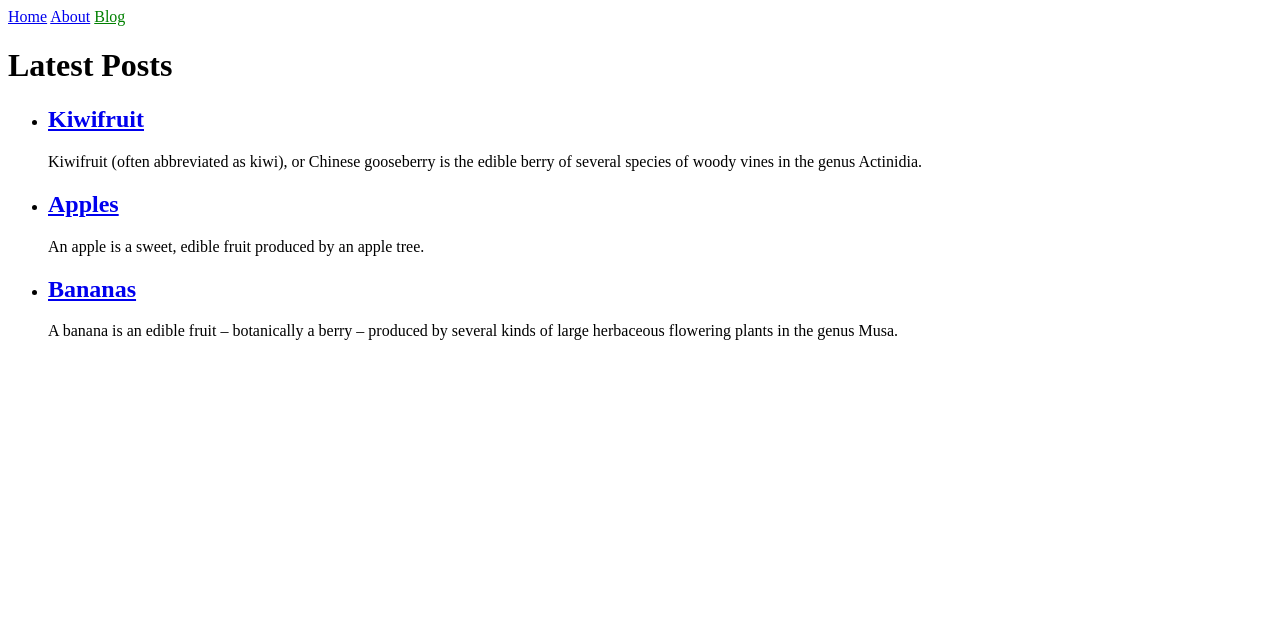
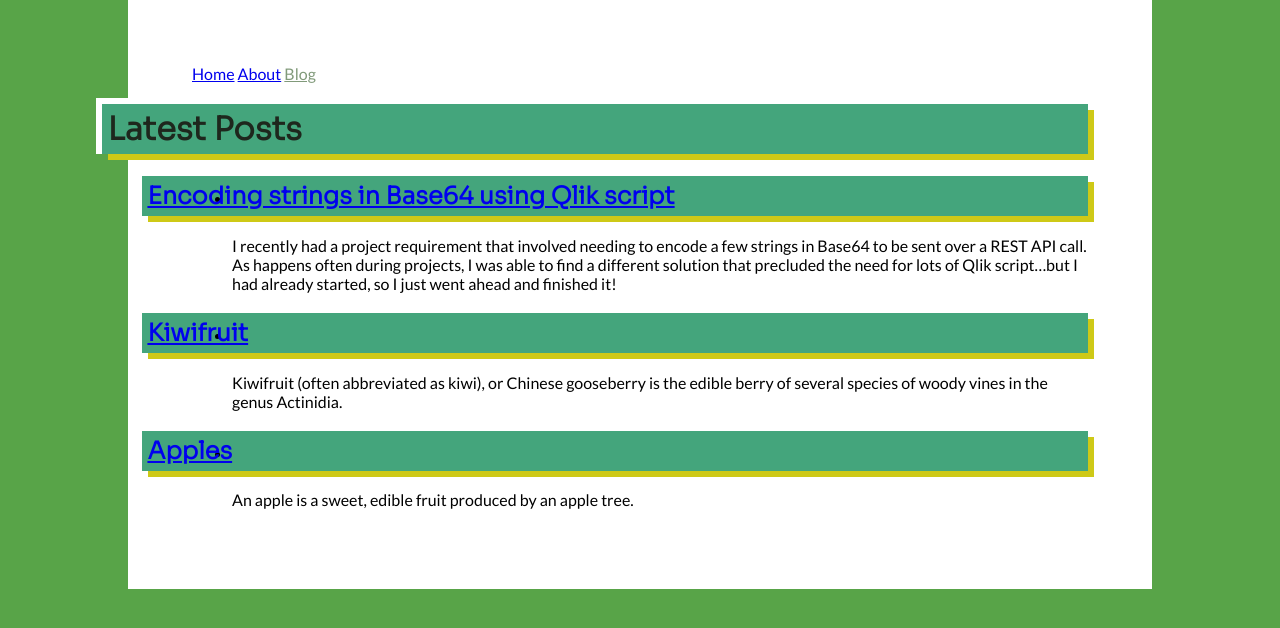
Before and after one commit to hurrifan1/SpiveyWorld, a Jekyll site: the page built from blog.html, in a window 1280 px wide. Shown: the top 628 px of the page. Built offline with Jekyll 4.4.1, drawn with Linux system fonts in a browser that asks for light colours; some of the changed lines change nothing that is shown.

Commit message:
added meat to this bone

````diff
--- a/_layouts/default.html
+++ b/_layouts/default.html
@@ -2,14 +2,20 @@
 ---
 <!doctype html>
 <html>
-  <head>
+
+<head>
     <meta charset="utf-8">
     <title>{{ page.title }}</title>
     <link rel="stylesheet" href="/assets/css/styles.css">
     {% seo %}
-  </head>
-  <body>
+</head>
+
+<header>
     {% include navigation.html %}
+</header>
+
+<body>
     {{ content }}
-  </body>
+</body>
+
 </html>
--- a/_posts/2018-08-20-bananas.md
+++ /dev/null
@@ -1,12 +0,0 @@
----
-layout: post
-author: jill
----
-A banana is an edible fruit – botanically a berry – produced by several kinds
-of large herbaceous flowering plants in the genus Musa.
-
-In some countries, bananas used for cooking may be called "plantains",
-distinguishing them from dessert bananas. The fruit is variable in size, color,
-and firmness, but is usually elongated and curved, with soft flesh rich in
-starch covered with a rind, which may be green, yellow, red, purple, or brown
-when ripe.
--- /dev/null
+++ b/_posts/2020-10-08-base64-encode-qlik-script.md
@@ -0,0 +1,294 @@
+---
+layout: post
+title: Encoding strings in Base64 using Qlik script
+---
+I recently had a project requirement that involved needing to encode a few strings in Base64 to be sent over a REST API call. As happens often during projects, I was able to find a different solution that precluded the need for lots of Qlik script...but I had already started, so I just went ahead and finished it!
+
+Below, I go through the process of writing some Qlik script to encode strings in Base64.
+
+## Step 1. What the hell is Base64?
+Yeah, I didn't know before this project. Is it encryption? Is it a way to convert between character encodings?
+
+Turns out, it's _basically_ a way to get from binary data to textual data, and vice versa, for the purpose of transferring information. That's no doubt a horrendous over-simplification, perhaps to the point of being a bit wrong, but it's near enough for the purposes of this post.
+
+## Step 2. Determine the game plan
+Here's what I needed my script to do:
+
+1. Take any string (i.e. "Qlik").
+2. Convert each character to their ASCII index.
+3. Convert those ASCII index values to ~~binary~~ _(turns out, "bit pattern" is the more apt term here)_. Note that these are octets, or groups of 8 bits.
+
+Here's a table to illustrate what we have so far:
+
+|     Q    |     l    |     i    |     k    |
+|:--------:|:--------:|:--------:|:--------:|
+|    81    |    108   |    105   |    107   |
+| 01010001 | 01101100 | 01101001 | 01101011 |
+
+4. Combine those bits and then separate them into 24-bit sequences.
+
+|          24 bits         |  ~~24 bits~~ 8 bits |
+|:------------------------:|:--------:|
+| 010100010110110001101001 | 01101011 |
+
+Notice that with our string "Qlik", we end up with a group of bits that don't fit into a 24-bit sequence -- in this case, we have 8 leftover. What we'll do is add zeroes to the end of that octet, which will ultimately be converted to a padding character, = (equal sign):
+
+|          24 bits         |          24 bits         |
+|:------------------------:|:------------------------:|
+| 010100010110110001101001 | 011010110000000000000000 |
+
+5. Then, split those groups into sextets, or groups of six.
+6. Those sextets are then converted to an index that will return a Base64 character.
+
+When using our above example, the first 6 bits in our 24-bit sequence are 010100. This converts to the number 20. So we now must go to that index in this string of Base64 characters:
+`ABCDEFGHIJKLMNOPQRSTUVWXYZabcdefghijklmnopqrstuvwxyz0123456789+/`
+
+Doing so will return the character U:
+
+```
+0  1  2  3  4  5  6  7  8  9  10 11 12 13 14 15 16 17 18 19 20 21 22 23 24 25 26 27 28 29 30 31 .....
+A  B  C  D  E  F  G  H  I  J  K  L  M  N  O  P  Q  R  S  T  U  V  W  X  Y  Z  a  b  c  d  e  f  .....
+                                                            ^
+                                                        Index 20
+                                                     (0-based index)
+```
+
+Here's where we are in our example:
+
+| 010100 | 010110 | 110001 | 101001 | 011010 | 110000 | 000000 | 000000 |
+|:------:|:------:|:------:|:------:|:------:|:------:|:------:|:------:|
+|   20   |   22   |   49   |   41   |   26   |   48   |   pad  |   pad  |
+|    U   |    W   |    x   |    p   |    a   |    w   |    =   |    =   |
+
+Note that a bit pattern of 000000 would normally be the index for the chartacter A but in this case, since we added -- or padded -- the end with these zeroes, they're converted to the padding character, =.
+
+## Step 3. Script it out in Qlik
+Now time for the tricky part.
+
+The basic thing I'll aim for is this:
+- Write a subroutine that will:
+  - Take a string argument;
+  - Base64 encode the string;
+  - Set the encoded string to a variable.
+
+Let's start with this script here:
+
+```
+SUB Base64Encode (string)
+
+    Let vbase_String = '$(string)';
+    Let vbase_Base64Chars = 'ABCDEFGHIJKLMNOPQRSTUVWXYZabcdefghijklmnopqrstuvwxyz0123456789+/';
+    Let vbase_QuotePad = 1;
+
+    Trace #### Our string = $(vbase_String);
+
+END SUB
+```
+
+This sets up our subroutine along with a few variables:
+- `vbase_String` - Takes the subroutine argument value.
+- `vbase_Base64Chars` - Holds the Base64 characters.
+- `vbase_QuotePad` - This variable is basically here to allow for future functionality; its current purpose is to allow for double-quotes around the provided string so that Qlik can read tricky characters like quotes " " and semicolons ;.
+
+We also have a TRACE in there just to confirm in the script output that our string was picked up correctly.
+
+Now we'll generate a table where we have:
+- A field for each character in our string;
+- A field for keeping track of the order of the characters;
+- and a field for tracking the byte in base 2 (binary!).
+
+Here's the script for that:
+
+```
+SUB Base64Encode (string)
+...
+
+base_string_table_a:
+    LOAD *
+      , RowNo() as base_Character_Number
+      , text(repeat(0, 8 - len(num(ord(base_Character), '(BIN)'))) & num(ord(base_Character), '(BIN)')) as base_Binary
+    ;
+    LOAD
+        Mid( mid('$(vbase_String)', 1+$(vbase_QuotePad), len('$(vbase_String)')-($(vbase_QuotePad)*2)),  IterNo(),  1 ) as base_Character
+    AutoGenerate 1 While IterNo() <= len('$(vbase_String)')-($(vbase_QuotePad)*2);
+
+END SUB
+```
+
+Above, we used AutoGenerate with IterNo() and Mid() to parse each character into a separate row (field `[base_Binary]`). Then we have a preceding load that keeps track of the character order (field `[base_Character_Number]`) and converts the ASCII indices of the characters to binary octets, making sure to add zeroes to the beginning to ensure 8 bits, as Qlik will otherwise strip those zeroes (field `[base_Binary]`).
+
+
+
+```
+SUB Base64Encode (string)
+...
+...
+
+    base_full_binary:
+    LOAD *
+/* 6 */  , RowNo() as base_Binary_Index
+/* 5 */  , Mid('$(vbase_Base64Chars)', base_Base64_Index + 1, 1) as base_Base64_Character
+    ;
+    LOAD *
+/* 4 */  , num(num#(base_New_Bit_Pattern, '(BIN)')) as base_Base64_Index
+    ;
+    LOAD *
+/* 3 */  , mid(base_Full_Binary, ( ( IterNo() - 1 ) * 6 ) + 1, 6) as base_New_Bit_Pattern
+    WHILE IterNo() <= Div( len(base_Full_Binary) , 6)
+    ;
+    LOAD *
+/* 2 */  , text( base_Full_Binary_No_Pad & Repeat(0, num#(Frac(Fabs((Mod(len(base_Full_Binary_No_Pad), 24) - 24) / 6)) * 6) ) ) as base_Full_Binary
+    ;
+    LOAD
+/* 1 */  text( Concat(base_Binary, '', base_Character_Number) ) as base_Full_Binary_No_Pad
+    Resident base_string_table_a;
+
+END SUB
+```
+
+So there's a lot going on here. I've added some numbers `/* # */` in the script to help you follow along:
+1. This loads a new table by residenting the table created in the script section we discussed above. This line concatenates all of the binary octets from the previous section (results in field `[base_Full_Binary_No_Pad]`).
+2. This preceding load adds the field `[base_Full_Binary]`, which adds enough zeroes to the end of our concatenated binary string to complete the last sextet, which we'll be creating in the next step (we'll add the padding in a later step).
+3. This script adds a new field, `[base_New_Bit_Pattern]`, that breaks out the binary string into sextets, or groups of 6.
+4. This line converts those sextets into a number (resulting in field `[base_Base64_Index]`).
+5. This line uses the `[base_Base64_Index]` field as an index to pull the Base64 character from the `vbase_Base64Chars` variable we created at the start (results in field `[base_Base64_Character]`).
+6. Finally, this line adds the field `[base_Binary_Index]`, which provides a row number the we can use to keep these characters in order.
+
+Now we're ready to put our Base64 encoded string together and add the padding character, if needed:
+
+```
+SUB Base64Encode (string)
+...
+...
+...
+
+    let vbase_Len1 = len(peek('base_Full_Binary', 0, 'base_full_binary'));
+    let vbase_Len2 = len(peek('base_Full_Binary_No_Pad', 0, 'base_full_binary'));
+
+
+    base_Base64_Encoded:
+    LOAD
+        Concat(base_Base64_Character, '', base_Binary_Index) & repeat('=', div( 24 - mod($(vbase_Len2), 25) - num#(Frac(Fabs((Mod($(vbase_Len2), 24) - 24) / 6)) * 6) , 6) ) as base_Base64_Encoded_String
+    Resident base_full_binary;
+
+
+    Let vBase64String = peek('base_Base64_Encoded_String', 0, 'base_Base64_Encoded');
+
+END SUB
+```
+
+We first created two new variables:
+- `vbase_Len1` - The length of the binary string after we added any needed extra zeroes to complete the last sextet.
+- `vbase_Len2` - The length of the binary string before we had done that step mentioned above.
+
+Then, we resident the previous table and create a new field, `[base_Base64_Encoded_String]`, by concatenating our Base64 encoded characters from the field `[base_Base64_Character]` and then adding the padding characters we need so that we keep with our 24-bit sequence length.
+
+We now have our Base64 encoded string! We create a variable, `vBase64String`, to hold that string.
+
+The final step is simply some housekeeping:
+
+```
+SUB Base64Encode (string)
+...
+...
+...
+...
+
+    Trace #### Encoded string available from the vBase64String variable!;
+
+    Drop Tables [base_Base64_Encoded], [base_full_binary], [base_string_table_a];
+    Let vbase_String = Null();
+    Let vbase_Base64Chars = Null();
+    Let vbase_Len1 = Null();
+    Let vbase_Len2 = Null();
+
+END SUB
+```
+
+This script simply adds a TRACE to confirm that this all worked and then drops our tables and nullifies our helper variables.
+
+You can now use this subroutine as such:
+
+```
+Let string = '"' & 'Place your string here!' & '"';
+
+Call Base64Encode ('$(string)')
+```
+
+You'll notice that you have to wrap your string with double-quotes -- this is to ensure that Qlik can parse out Qlik-specific characters, like semicolons and quotes/double-quotes.
+
+## Final thoughts
+
+And there ya go! This script will encoded a string in Base64. It was hard to figure out, as I didn't anticipate how much math would go into it. Someone who knows binary math and/or Qlik script better than I do can probably find a ton of ways to make this more efficient but certainly gets the job done!
+
+### Notes
+I used several excellent resources to help me muscle through this one. Those are linked below:
+- [base64encode.org](https://www.base64encode.org/)
+- [Good ol' Wikipedia](https://en.wikipedia.org/wiki/Base64)
+
+## Full script
+
+```
+SUB Base64Encode (string)
+
+    Let vbase_String = '$(string)';
+    Let vbase_Base64Chars = 'ABCDEFGHIJKLMNOPQRSTUVWXYZabcdefghijklmnopqrstuvwxyz0123456789+/';
+    Let vbase_QuotePad = 1;
+
+    Trace #### Our string = $(vbase_String);
+
+
+    // ####################################################################
+
+
+    base_string_table_a:
+    LOAD *
+      , RowNo() as base_Character_Number
+      , text(repeat(0, 8 - len(num(ord(base_Character), '(BIN)'))) & num(ord(base_Character), '(BIN)')) as base_Binary
+    ;
+    LOAD
+        Mid( mid('$(vbase_String)', 1+$(vbase_QuotePad), len('$(vbase_String)')-($(vbase_QuotePad)*2)),  IterNo(),  1 ) as base_Character
+    AutoGenerate 1 While IterNo() <= len('$(vbase_String)')-($(vbase_QuotePad)*2);
+
+
+    base_full_binary:
+    LOAD *
+      , RowNo() as base_Binary_Index
+      , Mid('$(vbase_Base64Chars)', base_Base64_Index + 1, 1) as base_Base64_Character
+    ;
+    LOAD *
+      , num(num#(base_New_Bit_Pattern, '(BIN)')) as base_Base64_Index
+    ;
+    LOAD *
+      , mid(base_Full_Binary, ( ( IterNo() - 1 ) * 6 ) + 1, 6) as base_New_Bit_Pattern
+    WHILE IterNo() <= Div( len(base_Full_Binary) , 6)
+    ;
+    LOAD *
+      , text( base_Full_Binary_No_Pad & Repeat(0, num#(Frac(Fabs((Mod(len(base_Full_Binary_No_Pad), 24) - 24) / 6)) * 6) ) ) as base_Full_Binary
+    ;
+    LOAD
+        text( Concat(base_Binary, '', base_Character_Number) ) as base_Full_Binary_No_Pad
+    Resident base_string_table_a;
+
+
+    let vbase_Len1 = len(peek('base_Full_Binary', 0, 'base_full_binary'));
+    let vbase_Len2 = len(peek('base_Full_Binary_No_Pad', 0, 'base_full_binary'));
+
+
+    base_Base64_Encoded:
+    LOAD
+        Concat(base_Base64_Character, '', base_Binary_Index) & repeat('=', div( 24 - mod($(vbase_Len2), 25) - num#(Frac(Fabs((Mod($(vbase_Len2), 24) - 24) / 6)) * 6) , 6) ) as base_Base64_Encoded_String
+    Resident base_full_binary;
+
+
+    Let vBase64String = peek('base_Base64_Encoded_String', 0, 'base_Base64_Encoded');
+    Trace #### Encoded string available from the vBase64String variable!;
+
+    Drop Tables [base_Base64_Encoded], [base_full_binary], [base_string_table_a];
+    Let vbase_String = Null();
+    Let vbase_Base64Chars = Null();
+    Let vbase_Len1 = Null();
+    Let vbase_Len2 = Null();
+
+END SUB
+```
--- a/_sass/main.scss
+++ b/_sass/main.scss
@@ -1,3 +1,97 @@
+$pal-1: #1e271d;
+$pal-2: #274637;
+$pal-3: #2b725f;
+$pal-4: #44a57c;
+$pal-5: #819a7a;
+$pal-6: #58a448;
+$pal-7: #cec917;
+
+$pal-8: rgb(76, 175, 80);
+
+html {
+  background-color: $pal-6;
+}
+
+body {
+  margin: 0 10vw;
+  font-family: 'Lato', sans-serif;
+  background-color: white;
+  padding: 5vw;
+}
+
+/* width */
+::-webkit-scrollbar {
+  width: 20px;
+}
+
+/* Track */
+::-webkit-scrollbar-track {
+  background: #f1f1f1;
+}
+
+/* Handle */
+::-webkit-scrollbar-thumb {
+  background: #888;
+}
+
+/* Handle on hover */
+::-webkit-scrollbar-thumb:hover {
+  background: #555;
+}
+
+h1,h2,h3,h4,h5,h6 {
+  font-family: 'Sora', sans-serif;
+  color: $pal-1;
+  margin-left: -7vw;
+  background-color: $pal-4;
+  box-shadow: 6px 6px 0px 0px $pal-7, -3px -3px 0px 3px white;
+  padding: 5px;
+}
+
+code {
+  background-color: $pal-1;
+  color: $pal-7;
+  // margin: 5px;
+}
+
+table {
+  margin: 0 auto;
+  border: 1px solid $pal-1;
+  box-shadow: 6px 6px 0px 0px $pal-1;
+}
+
+thead {
+  background-color: $pal-4;
+  display: table-header-group;
+  vertical-align: middle;
+  border-color: inherit;
+  border-inline: 1px dashed $pal-1;
+}
+
+tr {
+  display: table-row;
+  vertical-align: inherit;
+  border-color: inherit;
+}
+
+tr:nth-child(even) {
+  background-color: #eaeaea;
+  color: black;
+}
+
+th, td {
+  padding: 5px;
+}
+
 .current {
-    color: green;
-  }
+  color: $pal-5;
+}
+
+div.highlight {
+  text-overflow: ellipsis;
+  overflow: scroll;
+  background-color: $pal-1;
+  color: $pal-6;
+  font-family: 'monospace';
+  padding: 5px 13px 5px 10px;
+}
--- a/assets/css/styles.scss
+++ b/assets/css/styles.scss
@@ -1,3 +1,5 @@
 ---
 ---
 @import "main";
+
+@import url('https://fonts.googleapis.com/css2?family=Lato&family=Sora:wght@300&display=swap');
````
Also changed, not shown: 10 other files.
